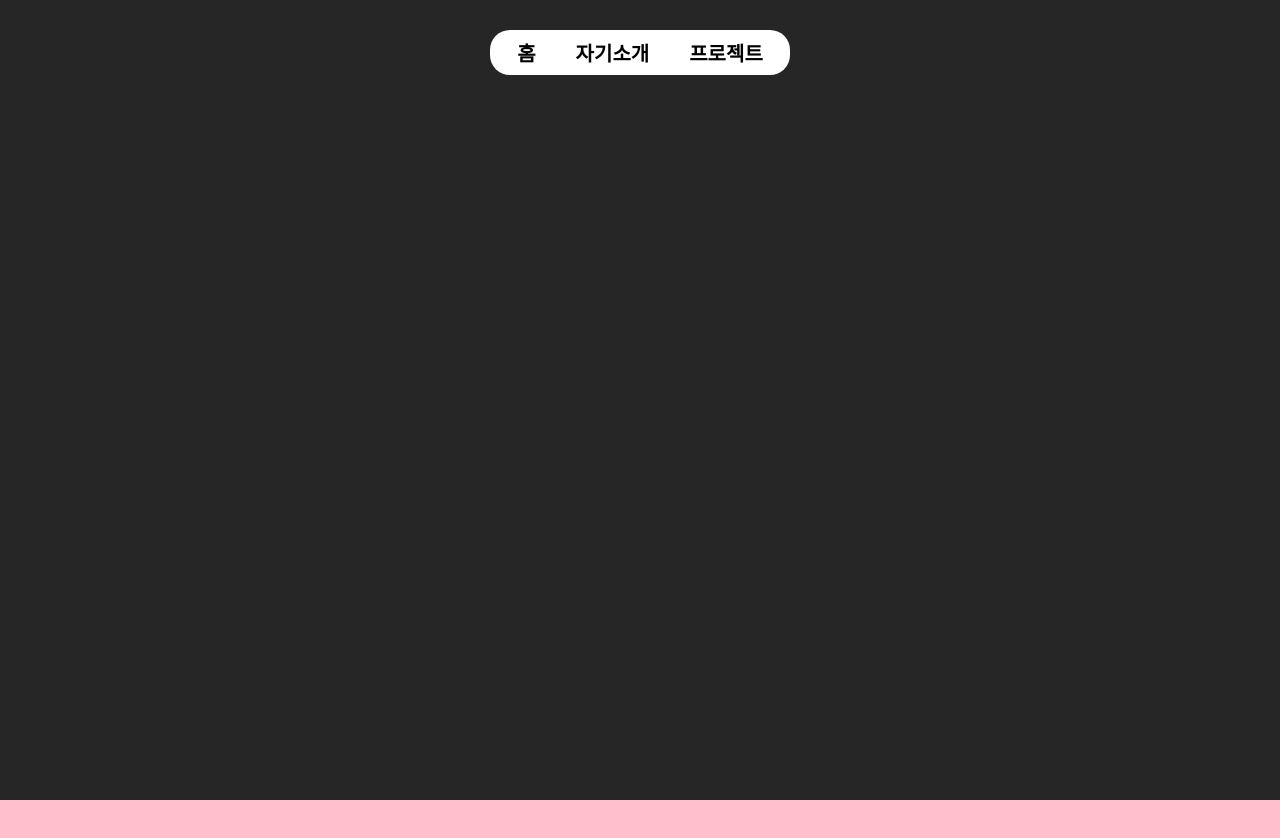
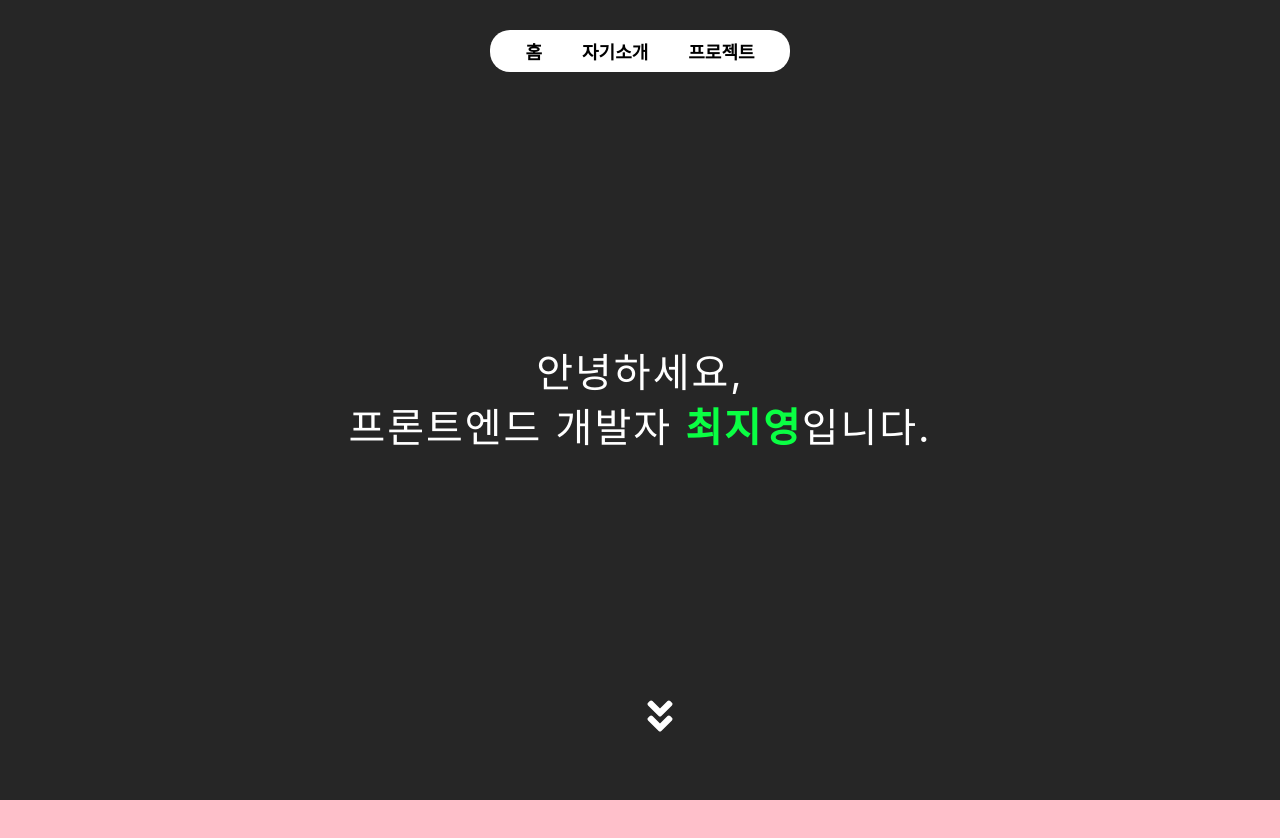
Before and after one commit to jizero1/react-portfolio2, a React (Create React App) app: page / in a window 1280 px wide. Shown: the top 838 px of the page. Built offline with nearby package versions, Linux system fonts and the light colour scheme.

Commit message:
메인화면에서 scroll icon추가 및 animation추가

```diff
--- a/package.json
+++ b/package.json
@@ -10,6 +10,7 @@
     "framer-motion": "^12.4.7",
     "react": "^19.0.0",
     "react-dom": "^19.0.0",
+    "react-icons": "^5.5.0",
     "react-scripts": "5.0.1",
     "react-scroll": "^1.9.3",
     "web-vitals": "^2.1.4"
--- a/src/components/Main.css
+++ b/src/components/Main.css
@@ -10,4 +10,47 @@
     height: 100vh;
     background-color: rgb(38, 38, 38);
     /* position: relative; */
+    flex-direction: column;
 }
+.main-introduce-text {
+    font-size: 40px;
+    text-align: center;
+    color: white;
+    letter-spacing: 2px;
+    line-height: 55px;
+}
+.main-introduce-text-name {
+    font-weight: 700;
+    color: rgb(10, 255, 67);
+}
+.main-scroll {
+    /* display: flex; */
+    /* justify-content: center; */
+    /* align-items: center; */
+    color: white;
+    /* width: 100vw; */
+    /* height: 50px; */
+    position: absolute;
+    bottom: 50px;
+    font-size: 40px;
+    /* background-color: blue; */
+    animation: scrollAni 1.5s ease-in-out infinite;
+    /* transition: animation 1s ease-in-out infinite; */
+}
+@keyframes scrollAni {
+    0% {
+        bottom: 65px;
+    }
+    50% {
+        bottom: 50px;
+    }
+    100% {
+        bottom: 65px;
+    }
+}
+.main-scroll-icon {
+    font-size: 30px;
+    color: white;
+    /* position: absolute; */
+    /* bottom: 40px; */
+}
--- a/src/components/Main.js
+++ b/src/components/Main.js
@@ -2,7 +2,7 @@ import './Main.css';
 import { motion } from "framer-motion";
 // import Memu from './Menu';
 import Menu from './Menu.js';
-
+import { FaAngleDoubleDown } from "react-icons/fa";
 
 // framer motion - 메인 소개 화면 문구 띄우기
 const MainIntroduceAni = ({ initial, animate, duration, delay, children }) => {
@@ -20,14 +20,30 @@ const MainIntroduceAni = ({ initial, animate, duration, delay, children }) => {
 const MainIntroduce = () => {
     return (
         <div className="main-introduce common-flex">
-            {/* <p className="main-introduce-name">안녕하세요</p> */}
-            {/* <MainIntroduceAni delay={0.8} className="main-introduce-heading">
-                안녕하세요.
+            <MainIntroduceAni
+                initial={{opacity: 0, y: 100}}
+                animate={{opacity: 1, y: 0}}
+                duration="2"
+                delay="0.5">
+                <p className="main-introduce-text">안녕하세요, <br/> 프론트엔드 개발자 <span className="main-introduce-text-name">최지영</span>입니다.</p>
             </MainIntroduceAni>
-            <MainIntroduceAni delay={5} className="main-introduce-heading">
-                프론트엔드 개발자 최지영입니다.
-            </MainIntroduceAni> */}
+
         </div>
+    )
+}
+
+const MainScrollIcon = () => {
+    return (
+        <MainIntroduceAni
+            initial={{opacity: 0}}
+            animate={{opacity: 1}}
+            duration="1"
+            delay="2"
+            // className="main-scroll"
+        >
+            {/* <p className="main-scroll">dd</p> */}
+            <FaAngleDoubleDown className="main-scroll"/>
+        </MainIntroduceAni>
     )
 }
 const Main = () => {
@@ -35,6 +51,7 @@ const Main = () => {
         <div id="home" className="main-container common-flex">
             <MainIntroduce/>
             <Menu />
+            <MainScrollIcon/>
         </div>
     )
 }
--- a/src/components/Menu.css
+++ b/src/components/Menu.css
@@ -11,7 +11,7 @@
  .common-nav:hover {
     border-bottom: 3px solid black;
     padding-bottom: 4px;
-    color: rgb(49, 208, 49);
+    color: rgb(10, 255, 67);
     animation: borderAni;
  }
  @keyframes borderAni {
@@ -26,11 +26,14 @@
 
 .menu-nav {
     width: 300px;
-    height: 45px;
+    height: 42px;
     border-radius: 20px;
-    list-style: none;
+    /* list-style: none; */
     background-color: rgb(255, 255, 255);
-    font-size: 20px;
+    /* font-size: 20px; */
     font-weight: 800;
     cursor: pointer;
 }
+.menu-ul {
+    list-style: none;
+}
--- a/src/components/Menu.js
+++ b/src/components/Menu.js
@@ -1,13 +1,27 @@
 import './Menu.css';
 import { Link, Element } from 'react-scroll';
+import {motion} from 'framer-motion';
+import React, { useState } from 'react';
 
 const MenuNav = () => {
+    const [fontSize, setFontSize] = useState(0);
+    const handleAnimationComplete = () => {
+        setFontSize(18);
+    }
     return (
-            <nav className="menu-nav common-flex">
+        <motion.div
+        initial={{ opacity: 0, width: 0, fontSize: 0}}
+        animate={{ opacity: 1, width: 300}}
+        transition={{duration: 1, delay: 1.5}}
+        onAnimationComplete={handleAnimationComplete}
+        className="menu-nav common-flex"
+        >
+            <ul className="menu-ul common-flex" style={{fontSize: fontSize}}>
                 <li className="nav-home common-nav"><Link to="home" smooth={true} duration={500}>홈</Link></li>
                 <li className="nav-aboutMe common-nav"><Link to="about" smooth={true} duration={500}>자기소개</Link></li>
                 <li className="nav-project common-nav"><Link to="project" smooth={true} duration={500}>프로젝트</Link></li>
-            </nav>
+            </ul>
+            </motion.div>
     )
 }
 const Menu = () => {
```
Also changed, not shown: 1 other file (tests, documents, lock files or other folders).
